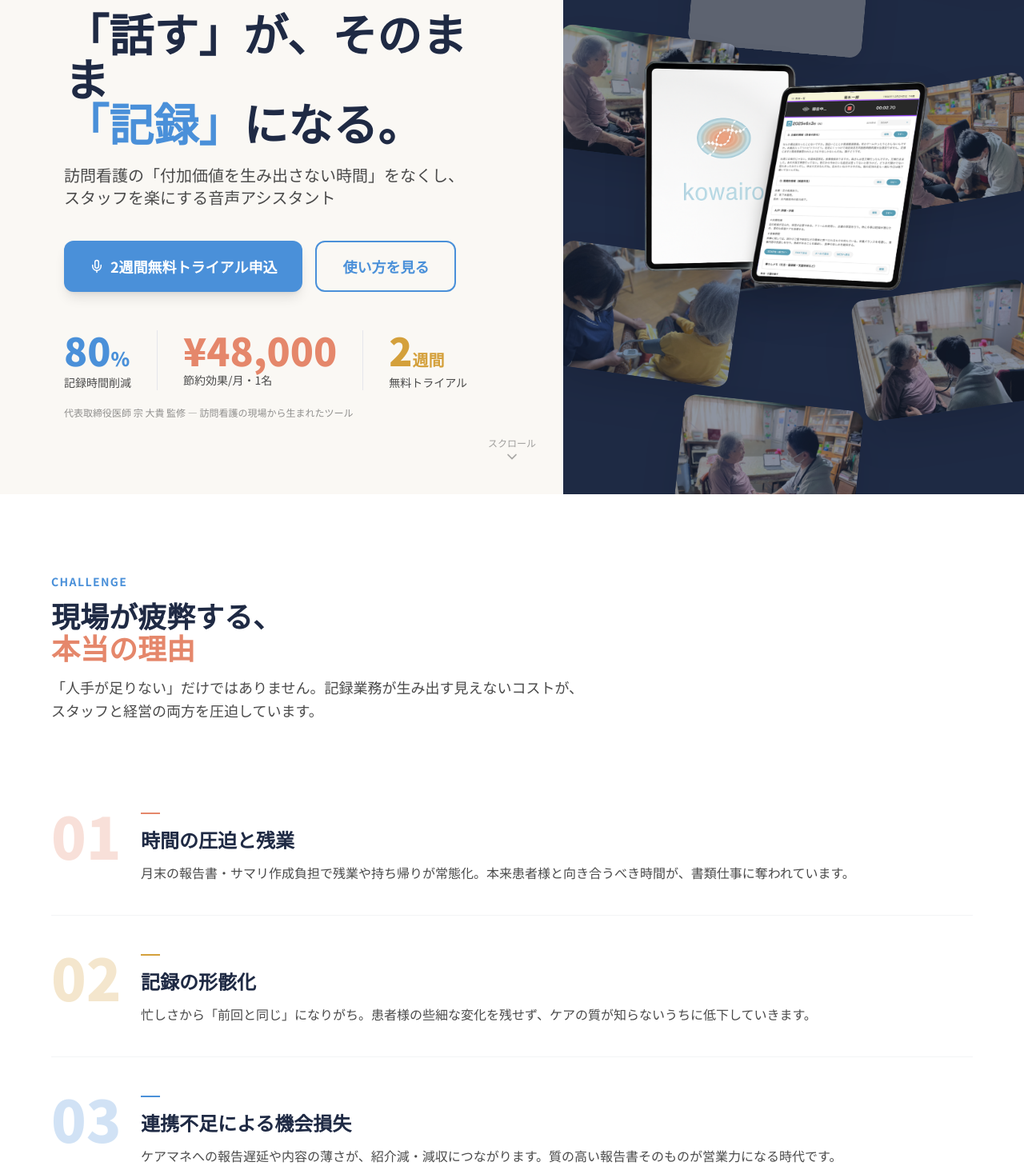
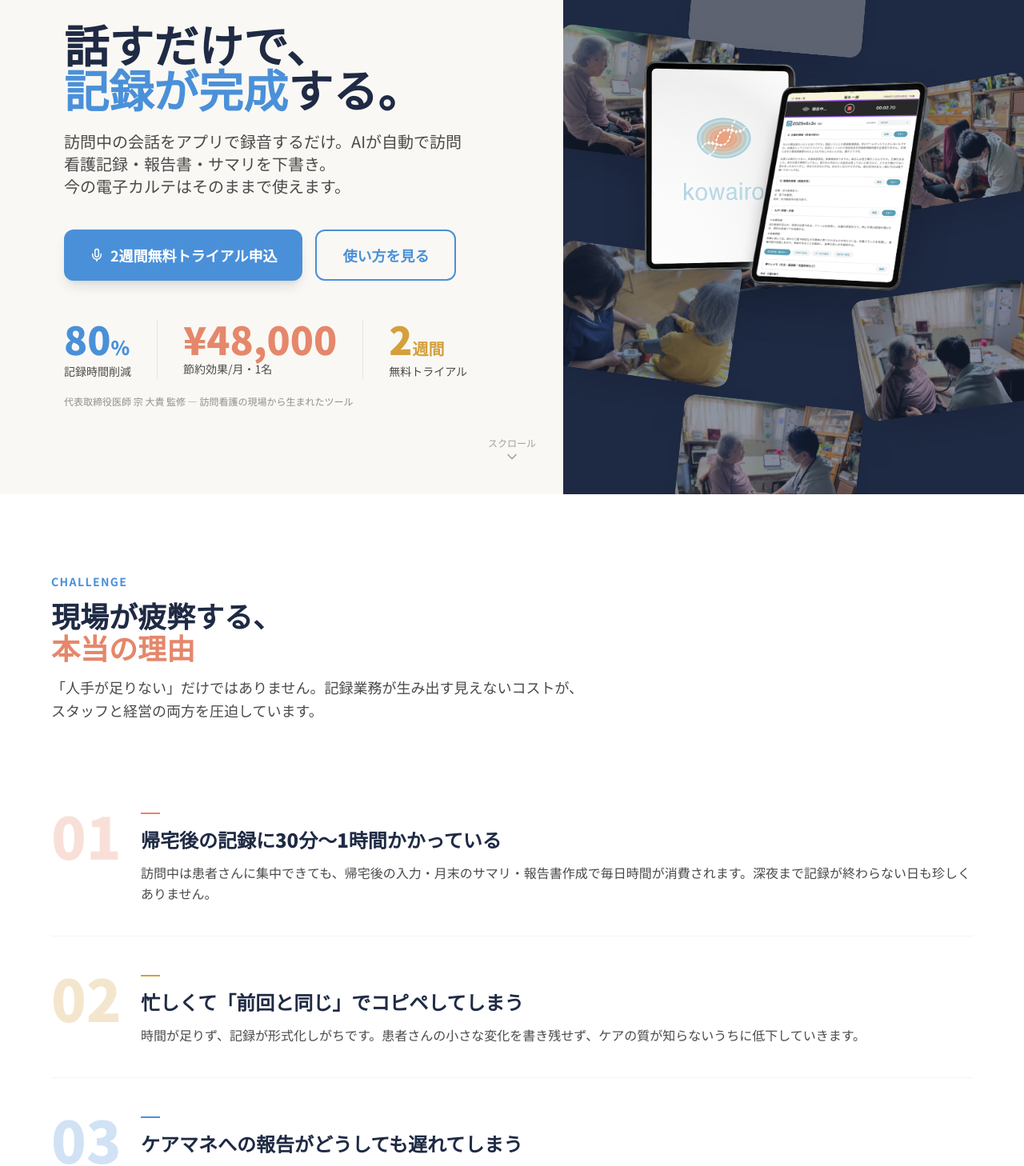
Before and after one commit to idenshi-416/kowairo-lp, a Next.js app: page / in a window 1280 px wide. Shown: the part 182-1640 px from the top of the page at 80% size. Built offline with nearby package versions, Linux system fonts and the light colour scheme; grey boxes are pictures that could not be loaded.

Commit message:
看護師向け文言に更新・コスト試算セクション削除

```diff
--- a/components/ChallengeSection.tsx
+++ b/components/ChallengeSection.tsx
@@ -5,23 +5,23 @@ import { useInView } from "@/app/hooks/useInView";
 const challenges = [
   {
     num: "01",
-    title: "時間の圧迫と残業",
+    title: "帰宅後の記録に30分〜1時間かかっている",
     description:
-      "月末の報告書・サマリ作成負担で残業や持ち帰りが常態化。本来患者様と向き合うべき時間が、書類仕事に奪われています。",
+      "訪問中は患者さんに集中できても、帰宅後の入力・月末のサマリ・報告書作成で毎日時間が消費されます。深夜まで記録が終わらない日も珍しくありません。",
     accentColor: "#E5876B",
   },
   {
     num: "02",
-    title: "記録の形骸化",
+    title: "忙しくて「前回と同じ」でコピペしてしまう",
     description:
-      "忙しさから「前回と同じ」になりがち。患者様の些細な変化を残せず、ケアの質が知らないうちに低下していきます。",
+      "時間が足りず、記録が形式化しがちです。患者さんの小さな変化を書き残せず、ケアの質が知らないうちに低下していきます。",
     accentColor: "#D4A03B",
   },
   {
     num: "03",
-    title: "連携不足による機会損失",
+    title: "ケアマネへの報告がどうしても遅れてしまう",
     description:
-      "ケアマネへの報告遅延や内容の薄さが、紹介減・減収につながります。質の高い報告書そのものが営業力になる時代です。",
+      "タイムリーな報告の大切さはわかっていても、記録作業に追われて連携が後手になりがちです。質の高い報告書が紹介増加につながる時代です。",
     accentColor: "#4A90D9",
   },
 ];
--- a/components/HeroSection.tsx
+++ b/components/HeroSection.tsx
@@ -29,18 +29,18 @@ export default function HeroSection() {
         {/* Main headline */}
         <h1 className="text-4xl md:text-5xl lg:text-[3.5rem] font-black text-navy leading-[1.2] mb-6">
           <span className={`block ${item()}`} style={style(250)}>
-            「話す」が、そのまま
+            話すだけで、
           </span>
           <span className={`block ${item()}`} style={style(420)}>
-            <span className="text-teal">「記録」</span>になる。
+            <span className="text-teal">記録が完成</span>する。
           </span>
         </h1>
 
         <div className={item()} style={style(580)}>
           <p className="text-body text-lg md:text-xl leading-relaxed mb-10 max-w-lg">
-            訪問看護の「付加価値を生み出さない時間」をなくし、
+            訪問中の会話をアプリで録音するだけ。AIが自動で訪問看護記録・報告書・サマリを下書き。
             <br className="hidden md:block" />
-            スタッフを楽にする音声アシスタント
+            今の電子カルテはそのままで使えます。
           </p>
         </div>
 
--- a/components/HowItWorksSection.tsx
+++ b/components/HowItWorksSection.tsx
@@ -4,23 +4,18 @@ import { useInView } from "@/app/hooks/useInView";
 const steps = [
   {
     step: 1,
-    title: "アプリを起動",
-    description: "訪問先に着いたらアプリを起動。難しい操作は一切ありません。",
+    title: "訪問先でアプリを起動",
+    description: "訪問先に着いたらアプリを起動するだけ。難しい操作は一切ありません。",
   },
   {
     step: 2,
-    title: "いつも通り会話",
-    description: "利用者様とのいつも通りの会話を録音。記録システムや他アプリとの同時使用もOK。",
+    title: "いつも通りケアと会話",
+    description: "利用者様とのいつも通りの会話をバックグラウンドで録音。他のアプリとの同時使用もOKです。",
   },
   {
     step: 3,
-    title: "「停止」を押すだけ",
-    description: "訪問終了時に停止ボタンを押すだけ。それだけで作業は完了です。",
-  },
-  {
-    step: 4,
-    title: "記録が自動生成",
-    description: "AIが「訪問看護記録案」「報告書サマリ」を自動作成。コピペで電子カルテに転記できます。",
+    title: "「停止」で記録が完成",
+    description: "訪問終了時に停止ボタンを押すだけ。SOAP形式の訪問看護記録・報告書サマリが自動生成されます。コピペで電子カルテに転記できます。",
   },
 ];
 
@@ -39,7 +34,7 @@ export default function HowItWorksSection() {
           <span className="section-label">HOW IT WORKS</span>
           <h2 className="section-title">
             使い方は
-            <span className="text-teal"> 4ステップ</span>
+            <span className="text-teal"> 3ステップ</span>
             で完了
           </h2>
           <p className="section-subtitle">
@@ -49,7 +44,7 @@ export default function HowItWorksSection() {
 
         <div
           ref={stepsRef as React.RefObject<HTMLDivElement>}
-          className="grid grid-cols-1 md:grid-cols-4 gap-10"
+          className="grid grid-cols-1 md:grid-cols-3 gap-10"
         >
           {steps.map((step, i) => (
             <div
--- a/components/ROISection.tsx
+++ b/components/ROISection.tsx
@@ -24,16 +24,12 @@ const benefits = [
 export default function ROISection() {
   const { ref: headRef, inView: headIn } = useInView();
   const { ref: statsRef, inView: statsIn } = useInView();
-  const { ref: calcRef, inView: calcIn } = useInView();
   const { ref: benefitsRef, inView: benefitsIn } = useInView();
 
   const [hoveredBenefit, setHoveredBenefit] = useState<number | null>(null);
 
   const count80 = useCountUp(80, 1600, statsIn);
   const count70 = useCountUp(70, 1600, statsIn);
-  const count480 = useCountUp(480000, 1800, calcIn);
-  const count29 = useCountUp(29800, 1800, calcIn);
-  const count450 = useCountUp(450000, 1800, calcIn);
 
   return (
     <section id="roi" className="section-padding bg-cream">
@@ -113,31 +109,6 @@ export default function ROISection() {
           </div>
         </div>
 
-        {/* ROI calculation */}
-        <div
-          ref={calcRef as React.RefObject<HTMLDivElement>}
-          className={`border-t border-b border-gray-200 py-8 mb-10 transition-all duration-700 ${calcIn ? "opacity-100 translate-y-0" : "opacity-0 translate-y-8"}`}
-        >
-          <p className="text-xs font-bold text-teal tracking-widest mb-5">コスト試算 — スタッフ10名のステーション</p>
-          <div className="flex flex-wrap items-baseline gap-x-6 gap-y-3">
-            <div>
-              <span className="text-4xl font-black text-navy">{count480.toLocaleString()}</span>
-              <span className="text-sm text-body ml-1.5">円/月 節約効果</span>
-            </div>
-            <span className="text-2xl text-gray-300 font-light">−</span>
-            <div>
-              <span className="text-3xl font-black text-coral">{count29.toLocaleString()}</span>
-              <span className="text-sm text-body ml-1.5">円/月 kowairo費用</span>
-            </div>
-            <span className="text-2xl text-gray-300 font-light">=</span>
-            <div>
-              <span className="text-4xl font-black text-teal">約{count450.toLocaleString()}</span>
-              <span className="text-sm text-body ml-1.5">円/月 の純利益</span>
-            </div>
-          </div>
-          <p className="text-xs text-body/60 mt-4">※ 看護師時給3,000円、1日1時間の記録業務を想定。料金はスタンダードプラン（〜15名）の場合。</p>
-        </div>
-
         {/* Benefits */}
         <div
           ref={benefitsRef as React.RefObject<HTMLDivElement>}
```
